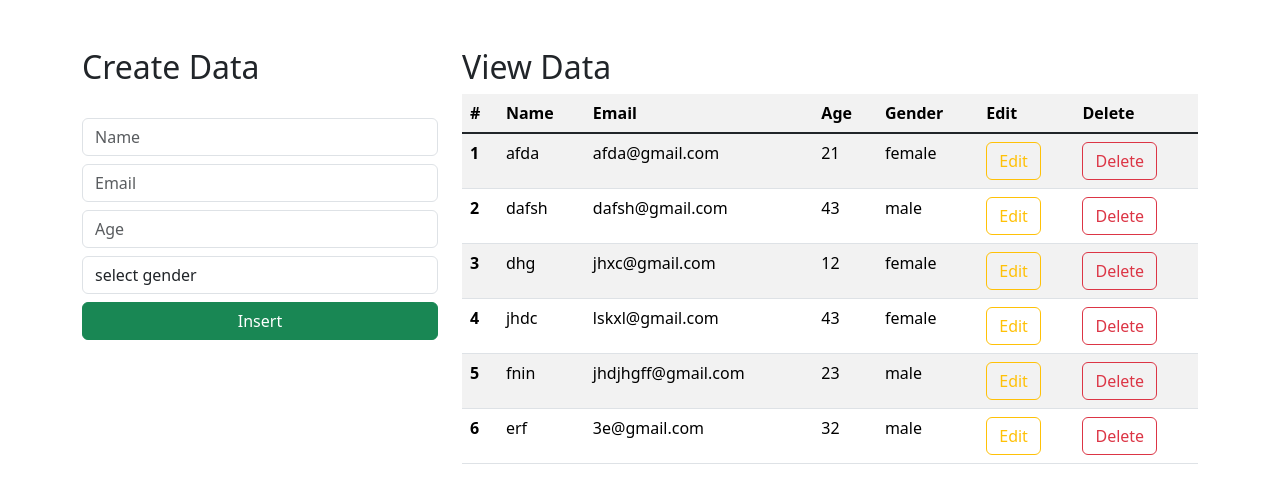
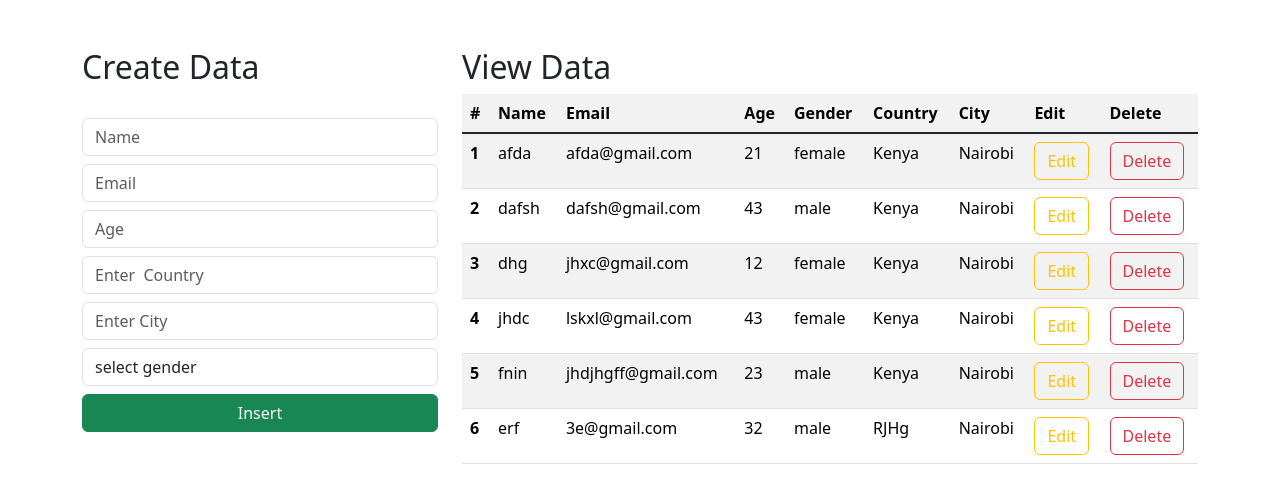
Before and after one commit to ventilationZ/bookish-octo-spoon, a Django app: page / in a window 1280 px wide. Shown: the part 16-519 px from the top of the page. Run offline with Django 4.2, Linux system fonts and the light colour scheme; data comes from the database, SQL or seed files in the repository; both versions use the stored data as it was after the commit.

Commit message:
added extra fields in the table

```diff
--- a/djangoCryProject/models.py
+++ b/djangoCryProject/models.py
@@ -6,6 +6,8 @@ class Student(models.Model):
     email = models.EmailField()
     age = models.IntegerField()
     gender = models.CharField(max_length=50, blank=False, null=False)
+    country = models.CharField(max_length=50, default='Kenya')
+    city = models.CharField(max_length=50, default='Nairobi')
 
 
 def __str__(self):
--- a/djangoCryProject/views.py
+++ b/djangoCryProject/views.py
@@ -10,8 +10,8 @@ def edit_page(request):
 
 def index_page(request):
     data = Student.objects.all()
-    context = {"data":data}
-    return render(request, "index.html",context)
+    context = {"data": data}
+    return render(request, "index.html", context)
 
 
 def login_page(request):
@@ -28,11 +28,15 @@ def insertData(request):
         email = request.POST.get('email')
         age = request.POST.get('age')
         gender = request.POST.get('gender')
+        country = request.POST.get('country')
+        city = request.POST.get('city')
 
         query = Student(name=name,
                         email=email,
                         age=age,
-                        gender=gender)
+                        gender=gender,
+                        country=country,
+                        city=city)
         query.save()
         return redirect("/")
 
--- a/templates/index.html
+++ b/templates/index.html
@@ -37,6 +37,14 @@
                         <input type="number" class="form-control  mt-2" placeholder="Age" name="age" required>
 
                     </div>
+                    <div class="form-group">
+                        <input type="text" class="form-control  mt-2" placeholder="Enter  Country" name="country" required>
+
+                    </div>
+                    <div class="form-group">
+                        <input type="text" class="form-control  mt-2" placeholder="Enter City" name="city" required>
+
+                    </div>
 
 
                     <div class="form-group mt-2">
@@ -66,6 +74,8 @@
                         <th scope="col">Email</th>
                         <th scope="col">Age</th>
                         <th scope="col">Gender</th>
+                        <th scope="col">Country</th>
+                        <th scope="col">City</th>
                         <th scope="col">Edit</th>
                         <th scope="col">Delete</th>
 
@@ -74,12 +84,15 @@
                     <tbody class="table-group-divider">
 
                     {% for d in data %}
+
                       <tr>
                         <th scope="row">{{d.id}}</th>
                         <td>{{d.name}}</td>
                         <td>{{d.email}}</td>
                         <td>{{d.age}}</td>
                         <td>{{d.gender}}</td>
+                        <td>{{d.country}}</td>
+                        <td>{{d.city}}</td>
                         <td><a href="/update/{{d.id}}" type="button" class="btn btn-outline-warning">Edit</a></td>
                         <td><a href="/delete/{{d.id}}" type="button" class="btn btn-outline-danger">Delete</a></td>
                       </tr>
```
Also changed, not shown: db.sqlite3, djangoCryProject/migrations/0002_student_country.py (added), djangoCryProject/migrations/0003_student_city.py (added).
